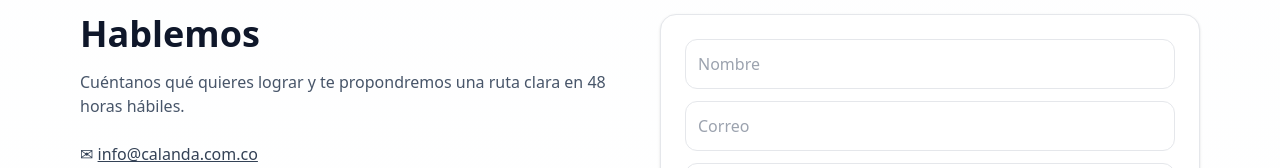
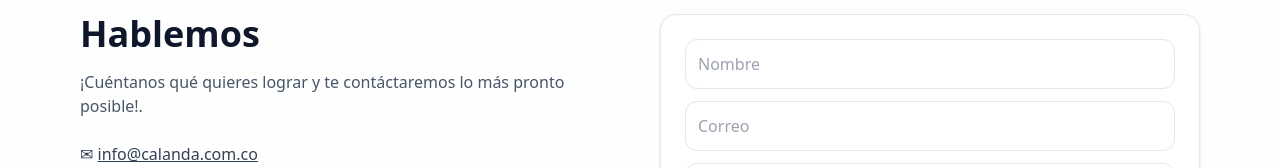
Before and after one commit to MiguelSamperS/Calanda-Website, a Next.js app: page / in a window 1280 px wide. Shown: the part 2777-2945 px from the top of the page. Built offline with nearby package versions, Linux system fonts and the light colour scheme.

Commit message:
Update page.tsx

```diff
--- a/app/page.tsx
+++ b/app/page.tsx
@@ -111,7 +111,7 @@ export default function Page() {
         <div className="container grid md:grid-cols-2 gap-10 items-start">
           <div>
             <h2 className="text-3xl md:text-4xl font-semibold mb-4">Hablemos</h2>
-            <p className="text-slate-600 mb-6">Cuéntanos qué quieres lograr y te propondremos una ruta clara en 48 horas hábiles.</p>
+            <p className="text-slate-600 mb-6">¡Cuéntanos qué quieres lograr y te contáctaremos lo más pronto posible!.</p>
             <ul className="space-y-1 text-slate-700">
               <li>✉︎ <a href="mailto:info@calanda.com.co" className="underline">info@calanda.com.co</a></li>
               <li>🌐 <a href="https://www.calanda.com.co" className="underline">www.calanda.com.co</a></li>
```
